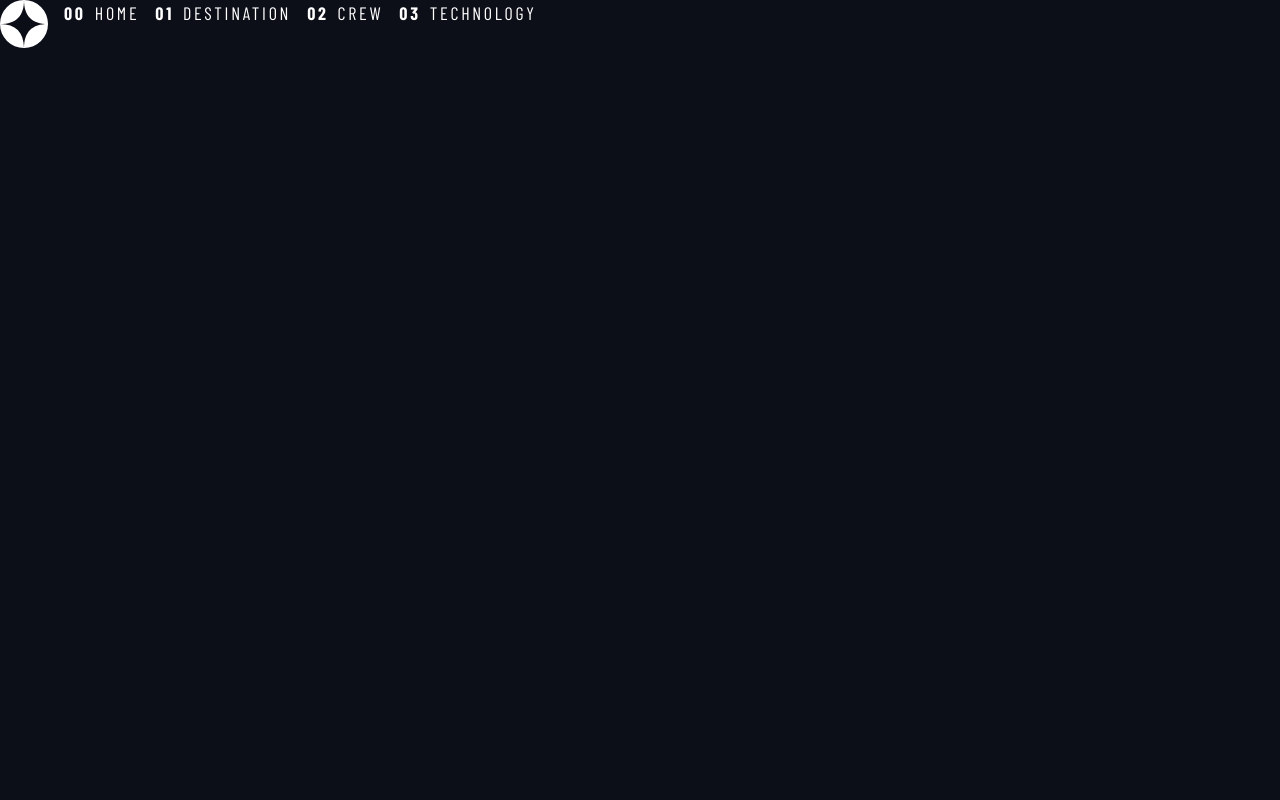
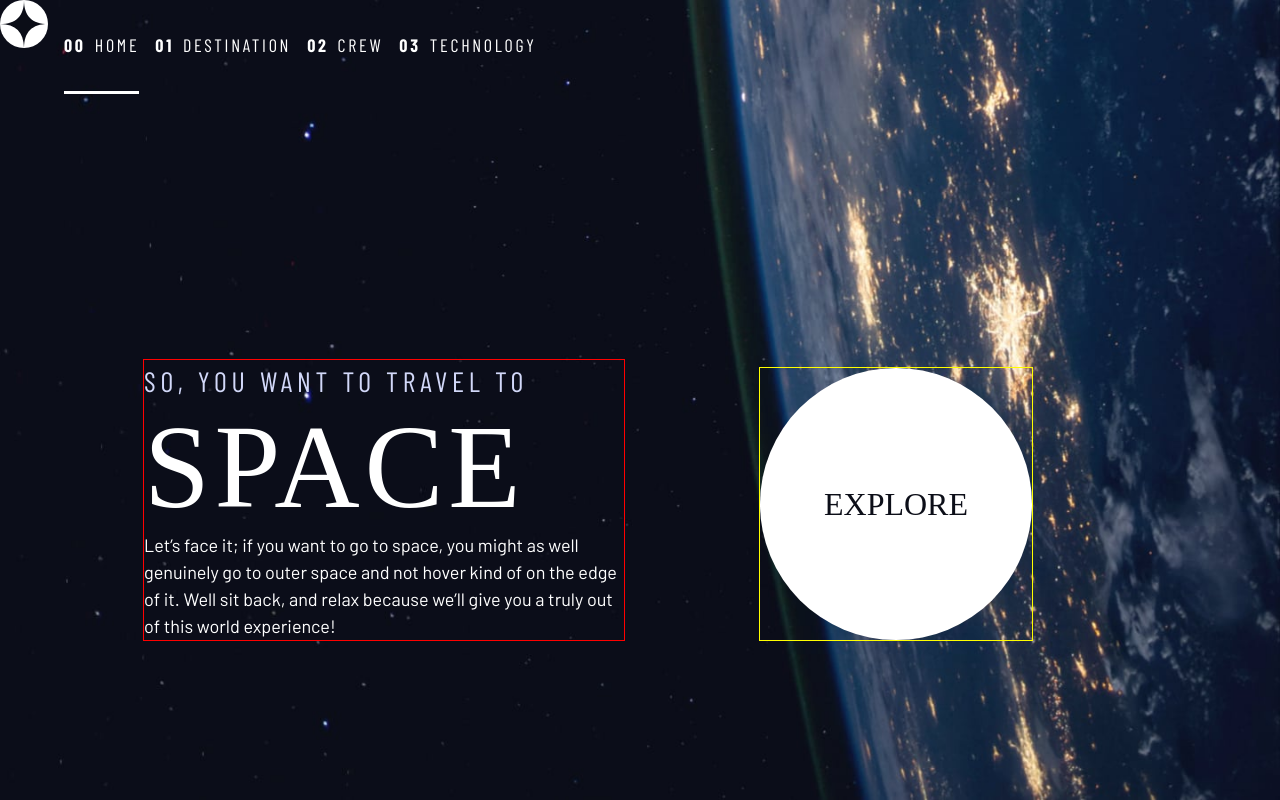
Before and after one commit to romancevy/space-travel, a React (Vite) app: page / in a window 1280 px wide. Built offline with nearby package versions, Linux system fonts and the light colour scheme; a web font is replaced by a local one.

Commit message:
home page & routing

```diff
--- /dev/null
+++ b/src/components/Navigation.tsx
@@ -0,0 +1,61 @@
+import { Link } from "react-router-dom";
+import Logo from "../assets/shared/logo.svg";
+
+const Navigation = () => {
+  return (
+    <header className="primary-header flex">
+      {/* Logo */}
+      <div>
+        <img src={Logo} alt="space tourism logo" className="logo" />
+      </div>
+      <button
+        className="mobile-nav-toggle"
+        aria-controls="primary-navigation"
+        aria-expanded="false"
+      >
+        <span className="sr-only">Menu</span>
+      </button>
+      {/* Navigation */}
+      <nav>
+        <ul
+          id="primary-navigation"
+          className="primary-navigation underline-indicators flex"
+        >
+          <li className="active">
+            <Link
+              className="ff-sans-cond uppercase text-white letter-spacing-2"
+              to={"/"}
+            >
+              <span>00</span>Home
+            </Link>
+          </li>
+          <li>
+            <Link
+              className="ff-sans-cond uppercase text-white letter-spacing-2"
+              to={"destination"}
+            >
+              <span>01</span>Destination
+            </Link>
+          </li>
+          <li>
+            <Link
+              className="ff-sans-cond uppercase text-white letter-spacing-2"
+              to={"crew"}
+            >
+              <span>02</span>Crew
+            </Link>
+          </li>
+          <li>
+            <Link
+              className="ff-sans-cond uppercase text-white letter-spacing-2"
+              to={"technology"}
+            >
+              <span>03</span>Technology
+            </Link>
+          </li>
+        </ul>
+      </nav>
+    </header>
+  );
+};
+export default Navigation;
--- a/src/index.css
+++ b/src/index.css
@@ -352,3 +352,100 @@ select {
   font-weight: 700;
   margin-right: 0.5em;
 }
+
+/* *Large Button */
+
+.large-button {
+  font-size: 2rem;
+  position: relative;
+  z-index: 1;
+  display: inline-grid;
+  place-items: center;
+  padding: 0 2em;
+  border-radius: 50%;
+  aspect-ratio: 1;
+  text-decoration: none;
+}
+
+.large-button::after {
+  content: "";
+  position: absolute;
+  z-index: -1;
+  width: 100%;
+  height: 100%;
+  background: hsl(var(--clr-white) / 0.1);
+  border-radius: 50%;
+  opacity: 0;
+  transition: opacity 500ms linear, transform 750ms ease-in-out;
+}
+
+.large-button:hover::after,
+.large-button:focus::after {
+  opacity: 1;
+  transform: scale(1.5);
+}
+
+/* *Underline */
+.underline-indicators > * {
+  cursor: pointer;
+  padding: var(--underline-gap, 1rem) 0;
+  border: 0;
+  border-bottom: 0.2rem solid hsl(var(--clr-white) / 0);
+}
+
+.underline-indicators > *:hover,
+.underline-indicators > *:focus {
+  border-color: hsl(var(--clr-white) / 0.5);
+}
+
+.underline-indicators > .active,
+.underline-indicators > [aria-selected="true"] {
+  color: hsl(var(--clr-white) / 1);
+  border-color: hsl(var(--clr-white) / 1);
+}
+
+.tab-list {
+  --gap: 2rem;
+}
+
+.dot-indicators > * {
+  cursor: pointer;
+  border: 0;
+  border-radius: 50%;
+  padding: 0.5em;
+  background-color: hsl(var(--clr-white) / 0.25);
+}
+
+.dot-indicators > *:hover,
+.dot-indicators > *:focus {
+  background-color: hsl(var(--clr-white) / 0.5);
+}
+
+.dot-indicators > [aria-selected="true"] {
+  background-color: hsl(var(--clr-white) / 1);
+}
+
+/* ----------------------------- */
+/* !Page specific background     */
+/* ----------------------------- */
+body {
+  background-size: cover;
+  background-position: bottom center;
+}
+
+.home {
+  background-image: url(./assets/home/background-home-mobile.jpg);
+}
+
+@media (min-width: 35em) {
+  .home {
+    background-position: center center;
+    background-image: url(./assets/home/background-home-tablet.jpg);
+  }
+}
+
+@media (min-width: 45em) {
+  .home {
+    background-image: url(./assets/home/background-home-desktop.jpg);
+  }
+}
--- /dev/null
+++ b/src/pages/Home.tsx
@@ -0,0 +1,31 @@
+const Home = () => {
+  return (
+    <>
+      {/* <!-- Container --> */}
+      {/* <!-- (--home, BEM Convention, wenn man eine klasse bearbeitet) --> */}
+      <div className="grid-container grid-container--home">
+        <div>
+          <h1 className="text-accent letter-spacing-1 fs-500 ff-sans-cond uppercase">
+            So, you want to travel to
+            <span className="fs-900 ff-serif text-white d-block">Space</span>
+          </h1>
+          <p>
+            Let’s face it; if you want to go to space, you might as well
+            genuinely go to outer space and not hover kind of on the edge of it.
+            Well sit back, and relax because we’ll give you a truly out of this
+            world experience!
+          </p>
+        </div>
+        <div>
+          <a
+            href="#"
+            className="large-button uppercase ff-serif text-dark bg-white"
+          >
+            Explore
+          </a>
+        </div>
+      </div>
+    </>
+  );
+};
+export default Home;
--- a/src/routes/root.tsx
+++ b/src/routes/root.tsx
@@ -1,60 +1,12 @@
-import Logo from "../assets/shared/logo.svg";
+import { Outlet } from "react-router-dom";
+import Navigation from "../components/Navigation";
 
 const Root = () => {
   return (
-    <header className="primary-header flex">
-      {/* Logo */}
-      <div>
-        <img src={Logo} alt="space tourism logo" className="logo" />
-      </div>
-      <button
-        className="mobile-nav-toggle"
-        aria-controls="primary-navigation"
-        aria-expanded="false"
-      >
-        <span className="sr-only">Menu</span>
-      </button>
-      {/* Navigation */}
-      <nav>
-        <ul
-          id="primary-navigation"
-          className="primary-navigation underline-indicators flex"
-        >
-          <li className="active">
-            <a
-              className="ff-sans-cond uppercase text-white letter-spacing-2"
-              href="index.html"
-            >
-              <span>00</span>Home
-            </a>
-          </li>
-          <li>
-            <a
-              className="ff-sans-cond uppercase text-white letter-spacing-2"
-              href="destination.html"
-            >
-              <span>01</span>Destination
-            </a>
-          </li>
-          <li>
-            <a
-              className="ff-sans-cond uppercase text-white letter-spacing-2"
-              href="crew.html"
-            >
-              <span>02</span>Crew
-            </a>
-          </li>
-          <li>
-            <a
-              className="ff-sans-cond uppercase text-white letter-spacing-2"
-              href="technology.html"
-            >
-              <span>03</span>Technology
-            </a>
-          </li>
-        </ul>
-      </nav>
-    </header>
+    <body className="home">
+      <Navigation />
+      <Outlet />
+    </body>
   );
 };
 export default Root;
```
Also changed, not shown: src/main.tsx (+7 -0 lines).
